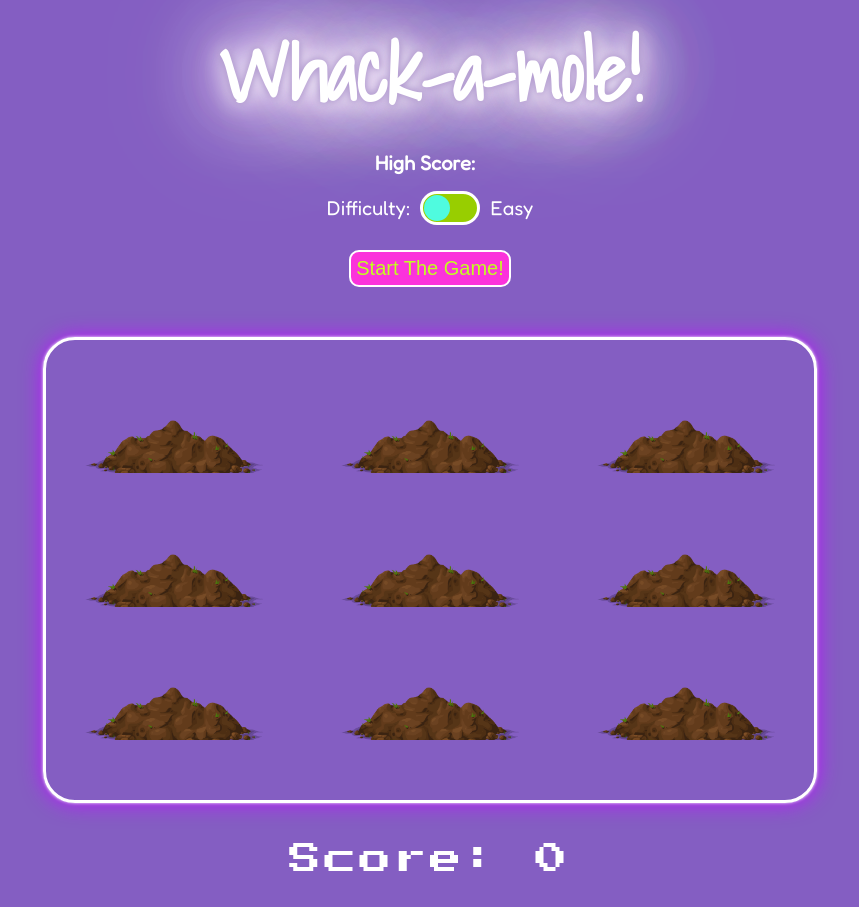
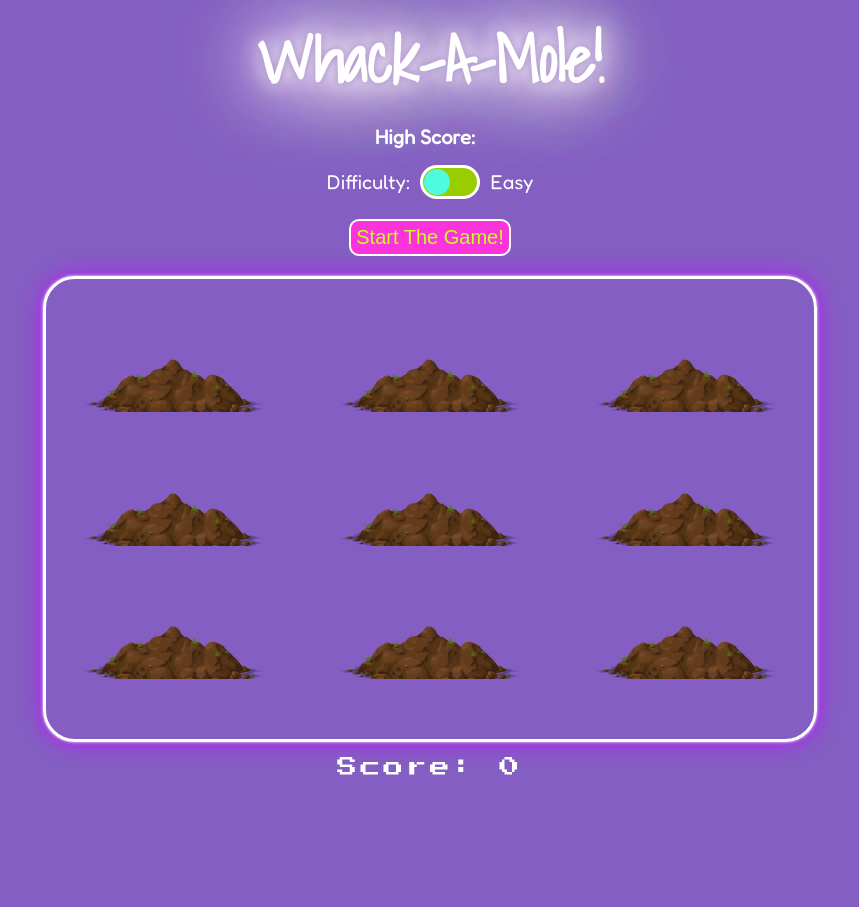
Before and after one commit to KTMichael/WhackAMole, a website: page public/index.html in a window 1280 px wide. Shown: the whole page, without its empty margins (210-1069 px from the left). After the commit the page ends 800 px from the top, so only its background shows below. Drawn offline with Linux system fonts and the light colour scheme.

Commit message:
fixed div spacing

```diff
--- a/public/index.html
+++ b/public/index.html
@@ -7,7 +7,7 @@
     <link rel="stylesheet" href="style.css" />
   </head>
   <body>
-    <h1 id="header">Whack-a-mole!</h1>
+    <h1 id="header">Whack-A-Mole!</h1>
     <br />
     <div class="scoreBoard">
       <h2>High Score: <span id="highScores"></span></h2>
--- a/public/style.css
+++ b/public/style.css
@@ -22,7 +22,7 @@ button {
   cursor: pointer;
   border-radius: 10px;
   padding: 5px;
-  margin: 10px 0 0 0;
+  margin: 5px 0 0 0;
 }
 
 button:hover {
@@ -34,7 +34,7 @@ button:hover {
 h1 {
   font-family: "Shadows Into Light", cursive;
   text-align: center;
-  font-size: 5rem;
+  font-size: 4rem;
   color: #fff;
   text-shadow: 0 0 7px #b39cd0, 0 0 10px #b39cd0, 0 0 21px #fff,
     0 0 42px #fbeaff, 0 0 82px #fbeaff, 0 0 92px #fbeaff, 0 0 102px #fbeaff,
@@ -60,7 +60,8 @@ h2 {
   font-size: xx-large;
   letter-spacing: 0.2rem;
   text-align: center;
-  margin-top: -40px;
+  margin-top: -35px;
+  font-size: 1.25rem;
 }
 
 .level {
@@ -77,7 +78,7 @@ h2 {
   flex-wrap: wrap;
   display: flex;
   justify-content: center;
-  margin: 80px auto;
+  margin: 50px auto;
   cursor: url("mallet.png") 10 100, pointer;
   padding: 0px 0px 60px 0px;
   border: 0.2rem solid #fff;
```
